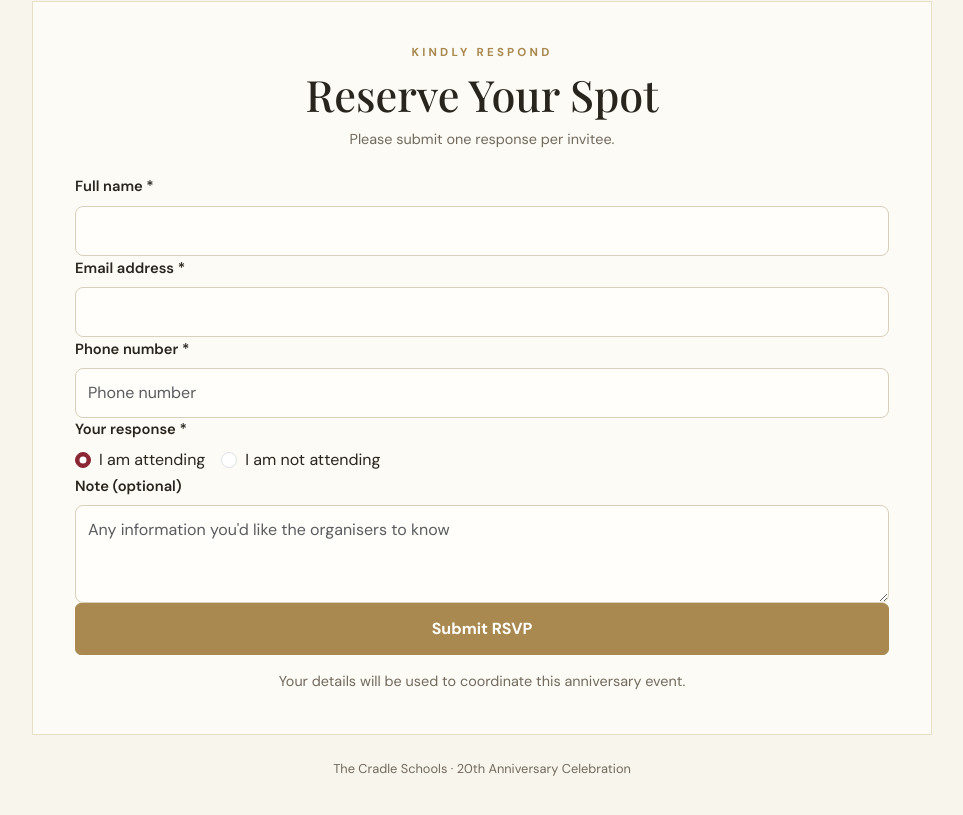
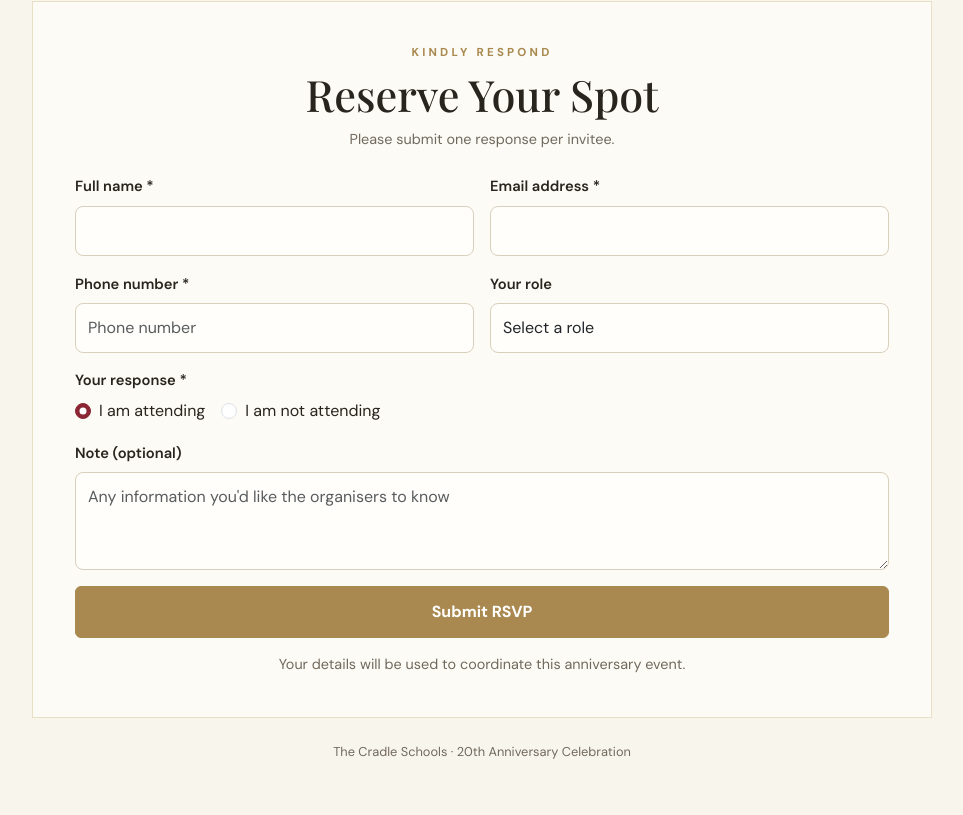
Before and after one commit to educationalsimplified-cloud/rsvp, a plain HTML site: page rsvp.html in a window 1280 px wide. Shown: the part 2699-3514 px from the top of the page, without its empty margins (158-1121 px from the left). Drawn offline with nearby package versions, Linux system fonts and the light colour scheme; a web font is replaced by a local one.

Commit message:
full state

```diff
--- a/rsvp.html
+++ b/rsvp.html
@@ -175,17 +175,30 @@
         <input type="hidden" name="subject" value="New RSVP from The Cradle Schools 20th Anniversary (%{submissionId})">
         <p class="hidden"><label>Leave this empty: <input name="bot-field"></label></p>
 
-        <div class="col-12">
+        <div class="row g-3">
+          <div class="col-12 col-md-6">
             <label for="guestName" class="form-label">Full name *</label>
             <input class="form-control" id="guestName" name="name" autocomplete="name" required maxlength="120">
           </div>
-          <div class="col-12">
+          <div class="col-12 col-md-6">
             <label for="guestEmail" class="form-label">Email address *</label>
             <input class="form-control" id="guestEmail" type="email" name="email" autocomplete="email" required maxlength="160">
           </div>
-          <div class="col-12">
+          <div class="col-12 col-md-6">
             <label for="guestPhone" class="form-label">Phone number *</label>
             <input class="form-control" id="guestPhone" name="contact" autocomplete="tel" required maxlength="160" placeholder="Phone number">
+          </div>
+          <div class="col-12 col-md-6">
+            <label for="guestRole" class="form-label">Your role</label>
+            <select class="form-select" id="guestRole" name="role">
+              <option value="">Select a role</option>
+              <option value="Guest">Guest</option>
+              <option value="Parent">Parent</option>
+              <option value="Alumni Parent">Alumni Parent</option>
+              <option value="Alumni">Alumni</option>
+              <option value="Staff">Staff</option>
+            </select>
+          </div>
           <div class="col-12">
             <span class="form-label d-block mb-2">Your response *</span>
             <div class="d-flex flex-wrap gap-3">
@@ -209,9 +222,9 @@
           </div>
         </div>
       </form>
-        <div class="alert alert-success mt-4 hidden" id="successMessage" role="status">
-          Thank you. Your response has been submitted.
-        </div>
+      <div id="successMessage" class="alert alert-success mt-4 hidden" role="status">
+        Thank you. Your response has been submitted.
+      </div>
     </section>
     <footer class="text-center mt-4">The Cradle Schools · 20th Anniversary Celebration</footer>
   </main>
```
